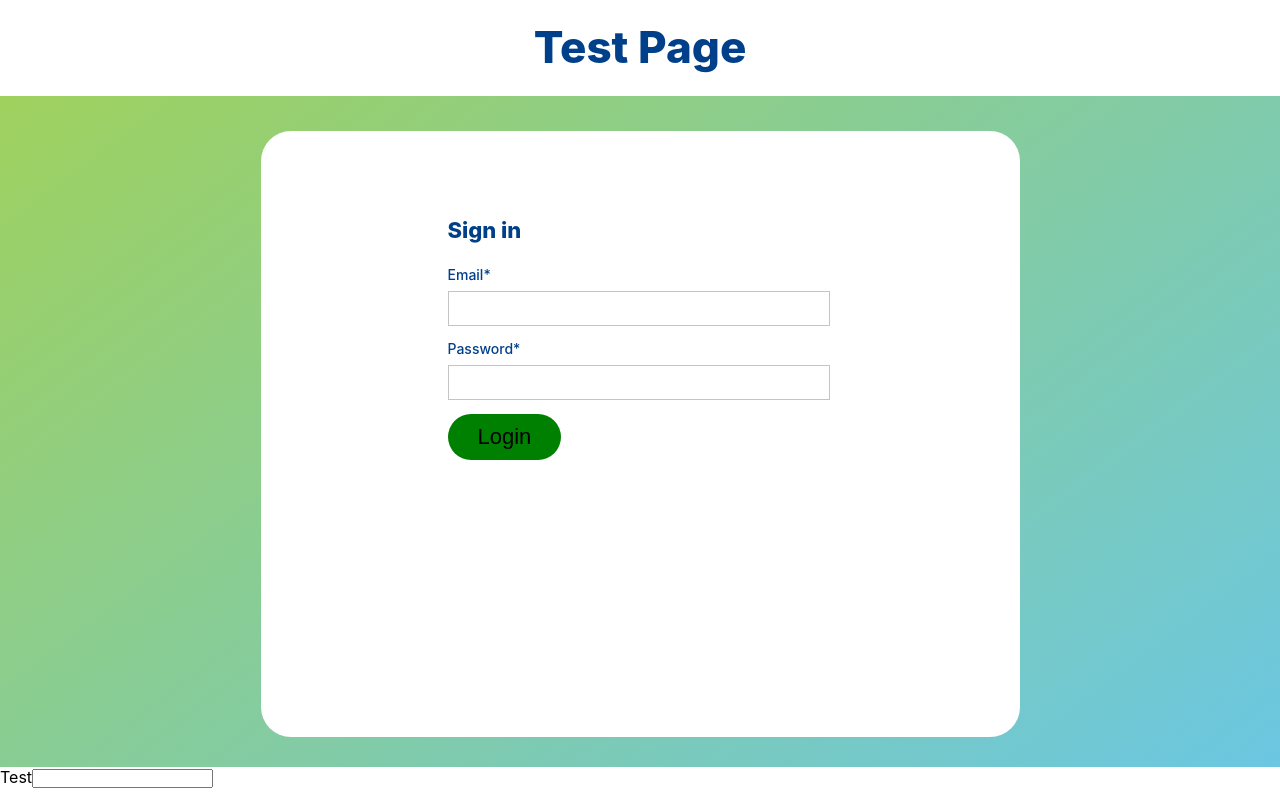
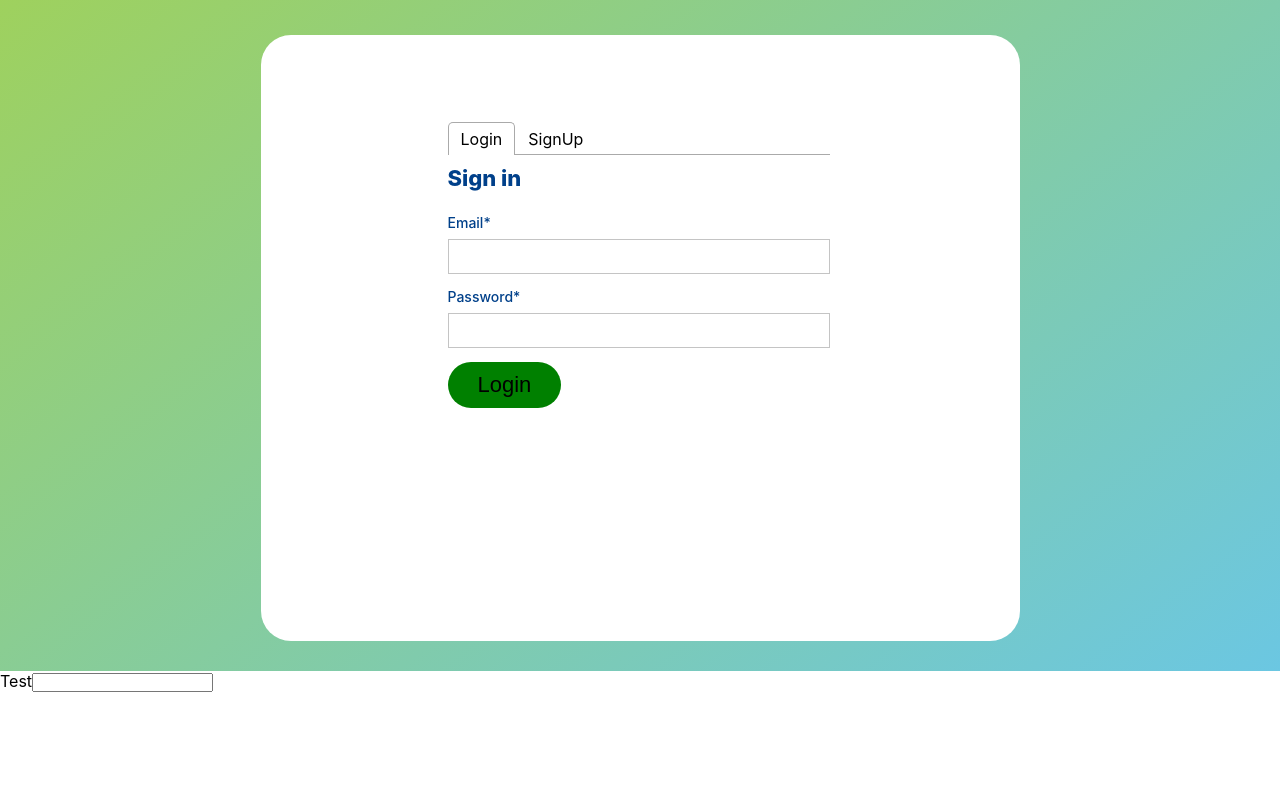
Before and after one commit to Ashokkumar-21/React-Test3, a React (Create React App) app in the folder client/: page / in a window 1280 px wide. Built offline with nearby package versions, Linux system fonts and the light colour scheme.

Commit message:
Tab Install

```diff
--- a/client/package.json
+++ b/client/package.json
@@ -14,6 +14,7 @@
     "react-dom": "^18.2.0",
     "react-router-dom": "^6.4.2",
     "react-scripts": "5.0.1",
+    "react-tabs": "^5.1.0",
     "typescript": "^4.8.4",
     "web-vitals": "^2.1.4"
   },
--- a/client/src/pages/HomePage.tsx
+++ b/client/src/pages/HomePage.tsx
@@ -1,26 +1,37 @@
 import React from "react";
 import { InputText } from "../components/InputText";
 import { LoginBtn } from "../components/LoginBtn";
+import { Tab, Tabs, TabList, TabPanel } from "react-tabs";
+import "react-tabs/style/react-tabs.css";
 interface HomePageProps {}
 
 export const HomePage: React.FC<HomePageProps> = () => {
   return (
     <div className="main-div">
-      <div className="header-div">
-        <h1 className="headerh1">Test Page</h1>
-      </div>
       <div className="body-div">
         <div className="body-card">
-          <h5 className="cardh5">Sign in</h5>
-          <form>
-          <div>
-            <InputText type='text' id="text1" label="Email*" />
-          </div>
-          <div>
-          <InputText type='password' id="text2" label="Password*" />
-          </div>
-          </form>
-          <LoginBtn type='submit' value='string' addclass="green"/>
+          <Tabs>
+            <TabList>
+              <Tab>Login</Tab>
+              <Tab>SignUp</Tab>
+            </TabList>
+            <TabPanel>
+              <h5 className="cardh5">Sign in</h5>
+              <form>
+                <InputText type="text" id="text1" label="Email*" />
+                <InputText type="password" id="text2" label="Password*" />
+              </form>
+              <LoginBtn type="submit" value="string" addclass="green" />
+            </TabPanel>
+            <TabPanel>
+              <h5 className="cardh5">Sign Up</h5>
+              <form>
+                <InputText type="text" id="text1" label="Email*" />
+                <InputText type="password" id="text2" label="Password*" />
+              </form>
+              <LoginBtn type="submit" value="string" addclass="green" />
+            </TabPanel>
+          </Tabs>
         </div>
       </div>
       <form>
```
Also changed, not shown: 1 other file (tests, documents, lock files or other folders).
